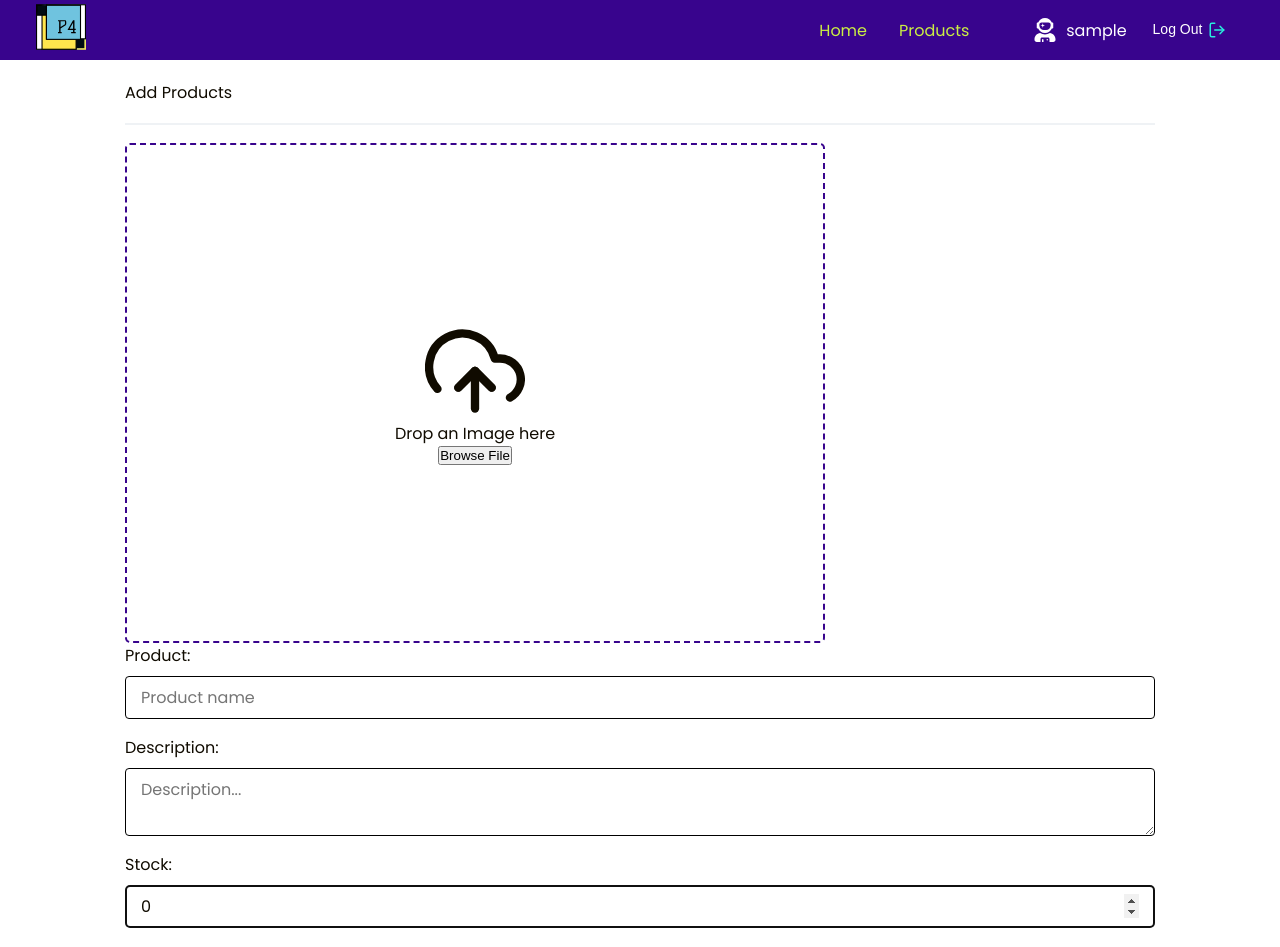
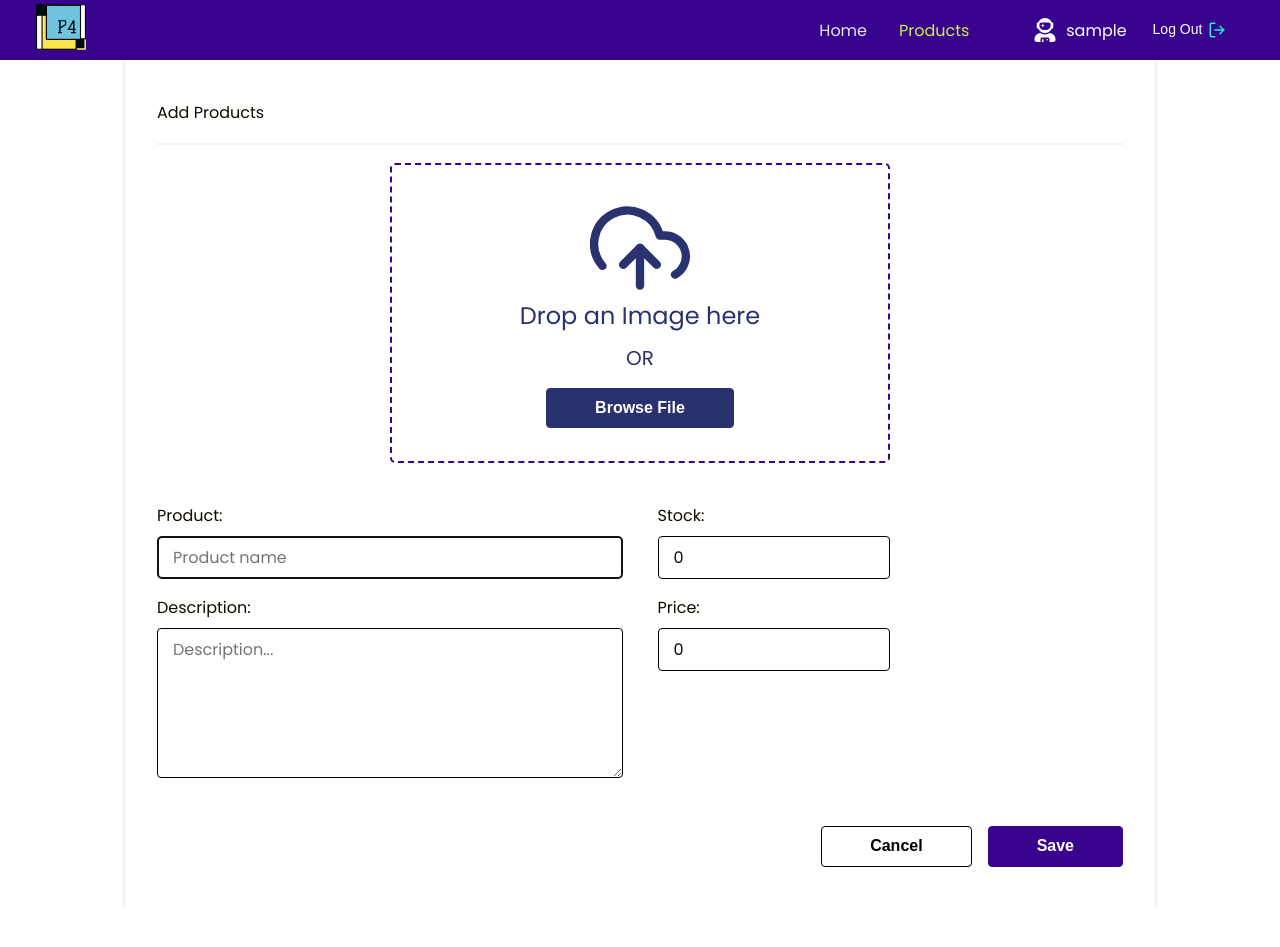
Before and after one commit to joequich/project4, a React (Create React App) app in the folder client/: page /products/add in a window 1280 px wide. Shown: the top 947 px of the page. After the commit the page ends 907 px from the top, so only its background shows below. Built offline with nearby package versions, Linux system fonts and the light colour scheme; sample sign-in values are in the browser's storage; the HTML template or start-up script is replaced by a standard one.

Commit message:
adding add products styles

```diff
--- a/client/src/components/NavBar.tsx
+++ b/client/src/components/NavBar.tsx
@@ -61,7 +61,7 @@ export const NavBar = () => {
                         }
                     >
                         <div className="navbar__links">
-                            <NavLink activeClassName="active" to="/">
+                            <NavLink exact activeClassName="active" to="/">
                                 Home
                             </NavLink>
                             <NavLink activeClassName="active" to="/products">
@@ -80,7 +80,7 @@ export const NavBar = () => {
                                    <UserIcon /> <span>{username}</span>
                                 </div>
                                 <button
-                                    className="navbar__btn btn navbar__btn--logout"
+                                    className="btn-navbar btn btn-logout"
                                     onClick={handleLogout}
                                 >
                                     Log Out <LogoutIcon />
@@ -89,13 +89,13 @@ export const NavBar = () => {
                         ) : (
                             <div className="navbar__auth">
                                 <button
-                                    className="navbar__btn btn navbar__btn--signin"
+                                    className="btn-navbar btn btn-signin"
                                     onClick={handleLogin}
                                 >
                                     Sign In
                                 </button>
                                 <button
-                                    className="navbar__btn btn navbar__btn--signup"
+                                    className="btn-navbar btn btn-signup"
                                     onClick={handleRegister}
                                 >
                                     Sign Up
--- a/client/src/helpers/validate-fields.ts
+++ b/client/src/helpers/validate-fields.ts
@@ -48,12 +48,16 @@ export const validateProductFields = (values: IFormAddProduct) => {
         errors.description = 'Description required';
     }
 
-    if (!values.stock) {
-        errors.stock = 'Stock required';
+    if (isNaN(Number(values.stock))) {
+        errors.stock = 'Number value is required';
+    } else if (Number(values.stock) < 0) {
+        errors.stock = 'Stock cannot be negative';
     }
 
-    if (!values.price) {
-        errors.price = 'Price is required';
+    if (isNaN(Number(values.price))) {
+        errors.price = 'Number value is required';
+    } else if (Number(values.price) < 0) {
+        errors.price = 'Price cannot be negative';
     }
 
     return errors;
--- a/client/src/interfaces/Forms.ts
+++ b/client/src/interfaces/Forms.ts
@@ -31,3 +31,8 @@ export interface IFormAddProduct {
     stock: string;
     price: string;
 }
+
+
+export interface IErrorFormAddProduct {
+    fields: IFormAddProduct;
+}
--- a/client/src/pages/products/ProductsListPage.tsx
+++ b/client/src/pages/products/ProductsListPage.tsx
@@ -15,7 +15,7 @@ export const ProductsListPage = () => {
 
     return (
         <div className="products-container">
-            <div className="products-header">
+            <div className="products-header mt-md">
                 <span className="products-header__title">All Products</span>
                 <hr />
                 <button onClick={handleNew} className="products-header__add-btn">
--- a/client/src/pages/products/ProductsManagePage.tsx
+++ b/client/src/pages/products/ProductsManagePage.tsx
@@ -1,17 +1,16 @@
-import React, { FormEvent, useCallback, useEffect, useState } from 'react';
+import React, { useCallback, useEffect, useState } from 'react';
 import { validateProductFields } from '../../helpers/validate-fields';
 import { useForm } from '../../hooks/useForm';
-import { IFormAddProduct } from '../../interfaces/Forms';
+import { IErrorFormAddProduct, IFormAddProduct } from '../../interfaces/Forms';
 import { useDropzone, DropzoneOptions } from 'react-dropzone';
 import { FiUploadCloud as UploadCloudIcon } from 'react-icons/fi';
 
 export const ProductsManagePage = () => {
-    const handleAddProduct = (e: FormEvent<HTMLFormElement>) => {
-        e.preventDefault();
+    const handleAddProduct = () => {
         console.log(formValues);
     };
 
-    const { values: formValues, handleChange, handleSubmit } = useForm(
+    const { values: formValues, handleChange, handleSubmit, errors } = useForm(
         {
             product: '',
             description: '',
@@ -28,6 +27,8 @@ export const ProductsManagePage = () => {
         stock,
         price,
     } = formValues as IFormAddProduct;
+
+    const errorsForm = errors as IErrorFormAddProduct;
 
     interface IFile {
         preview: string;
@@ -69,7 +70,7 @@ export const ProductsManagePage = () => {
 
     return (
         <div className="products-container">
-            <div className="products-header">
+            <div className="products-header mt-md m">
                 <span className="products-header__title">Add Products</span>
                 <hr />
             </div>
@@ -87,16 +88,19 @@ export const ProductsManagePage = () => {
                     thumbs
                 ) : (
                     <>
-                    <UploadCloudIcon size={100} color=""/>
-                    <span>Drop an Image here</span>
-                    <button type="button" onClick={open}>
+                        <UploadCloudIcon size={100} color="" />
+                        <header>Drop an Image here</header>
+                        <span>OR</span>
+                        <button type="button" className="btn btn-upload" onClick={open}>
                             Browse File
                         </button>
                     </>
                 )}
             </div>
 
-            <form onSubmit={handleSubmit}>
+            <form onSubmit={handleSubmit} className="forms-group mt-md">
+                <div className="row-grid">
+                    <div className="col">
                         <div className="input-wrapper mb-sm">
                             <label htmlFor="email">Product: </label>
                             <input
@@ -110,6 +114,11 @@ export const ProductsManagePage = () => {
                                 onChange={handleChange}
                                 autoFocus
                             />
+                            {errorsForm.fields.product ? (
+                                <p className="msg-error ">
+                                    {errorsForm.fields.product}
+                                </p>
+                            ) : null}
                         </div>
                         <div className="input-wrapper mb-sm">
                             <label htmlFor="password">Description: </label>
@@ -122,11 +131,18 @@ export const ProductsManagePage = () => {
                                 value={description}
                                 onChange={handleChange}
                             />
+                            {errorsForm.fields.description ? (
+                                <p className="msg-error ">
+                                    {errorsForm.fields.description}
+                                </p>
+                            ) : null}
                         </div>
+                    </div>
+                    <div className="col-50">
                         <div className="input-wrapper mb-sm">
                             <label htmlFor="stock">Stock: </label>
                             <input
-                        type="number"
+                                type="text"
                                 name="stock"
                                 className="input-field"
                                 placeholder="Stock"
@@ -134,8 +150,12 @@ export const ProductsManagePage = () => {
                                 autoComplete="off"
                                 value={stock}
                                 onChange={handleChange}
-                        autoFocus
                             />
+                            {errorsForm.fields.stock ? (
+                                <p className="msg-error ">
+                                    {errorsForm.fields.stock}
+                                </p>
+                            ) : null}
                         </div>
                         <div className="input-wrapper mb-sm">
                             <label htmlFor="password">Price: </label>
@@ -149,13 +169,22 @@ export const ProductsManagePage = () => {
                                 value={price}
                                 onChange={handleChange}
                             />
+                            {errorsForm.fields.price ? (
+                                <p className="msg-error ">
+                                    {errorsForm.fields.price}
+                                </p>
+                            ) : null}
                         </div>
-                <button type="submit" className="btn mt-sm">
+                    </div>
+                </div>
+                <div className="products-btn mt-sm mb-md">
+                    <button type="submit" className="btn btn-cancel mt-sm">
                         Cancel
                     </button>
-                <button type="submit" className="btn mt-sm">
+                    <button type="submit" className="btn btn-save ml-sm mt-sm">
                         Save
                     </button>
+                </div>
             </form>
         </div>
     );
--- a/client/src/styles/base/_base.scss
+++ b/client/src/styles/base/_base.scss
@@ -1,5 +1,4 @@
 @import url('https://fonts.googleapis.com/css2?family=Poppins&display=swap');
-
 
 /*
 
@@ -109,12 +108,20 @@ input[type='password'] {
     margin-top: 1rem;
 }
 
+.ml-sm {
+    margin-left: 1rem;
+}
+
 .mt-md {
     margin-top: 2.5rem;
 }
 
 .mb-sm {
     margin-bottom: 1rem;
+}
+
+.ml-sm {
+    margin-left: 1rem;
 }
 
 .mb-md {
@@ -143,3 +150,8 @@ hr {
     position: relative;
     top: -13px;
 }
+
+textarea {
+    width: 300px;
+    height: 150px;
+}
--- a/client/src/styles/components/_buttons.scss
+++ b/client/src/styles/components/_buttons.scss
@@ -2,16 +2,8 @@
     background-color: transparent;
     border: none;
     color: #fff;
-    // border-radius: 6px;
     font-size: 12px;
-    // text-transform: uppercase;
-    // padding: 0.8rem 3rem;
-    // padding: 7px 10px 7px 10px;
-    // width: 90%;
-
-    &:hover {
-        // background-color: #999999;
-    }
+    cursor: pointer;
 }
 
 .btn-login {
@@ -22,3 +14,80 @@
     font-weight: 600;
     border-radius: 4px;
 }
+
+.btn-navbar {
+    display: flex;
+    border-radius: 4px;
+    border: 1px solid white;
+    margin-bottom: 1rem;
+    font-size: 14px;
+    font-weight: 400;
+    padding: 8px 10px;
+    text-decoration: none;
+    cursor: pointer;
+    justify-content: center;
+
+    @media (min-width: $breakpoint-tablet) {
+        margin-right: 0.5rem;
+        margin-bottom: 0px;
+        justify-content: initial;
+    }
+}
+
+.btn-signin {
+    background-color: transparent;
+    white-space: nowrap;
+}
+
+.btn-signup {
+    background-color: $accents-1;
+    border: 1px solid $accents-1;
+    color: black;
+    white-space: nowrap;
+}
+
+.btn-logout {
+    background-color: transparent;
+    border: none;
+    white-space: nowrap;
+    align-self: flex-end;
+    @media (min-width: $breakpoint-tablet) {
+        align-self: initial;
+    }
+    svg {
+        color: $accents-1;
+        margin-left: 0.35rem;
+        width: 18px;
+        height: 18px;
+    }
+}
+
+.btn-cancel {
+    padding: 0.65rem 3rem;
+    font-size: 16px;
+    font-weight: 600;
+    border-radius: 4px;
+    border: 1px solid black;
+    background-color: transparent;
+    white-space: nowrap;
+    color: black;
+}
+
+.btn-save {
+    background: $secondary;
+    padding: 0.65rem 3rem;
+    font-size: 16px;
+    font-weight: 600;
+    border-radius: 4px;
+    border: 1px solid $secondary;
+}
+
+
+.btn-upload {
+    background: $primary-3;
+    padding: 0.65rem 3rem;
+    font-size: 16px;
+    font-weight: 600;
+    border-radius: 4px;
+    border: 1px solid $primary-3;
+}
--- a/client/src/styles/components/_forms.scss
+++ b/client/src/styles/components/_forms.scss
@@ -11,9 +11,10 @@
     margin-top: 0.5rem;
 }
 
-// .input-field:focus {
-//     border: 1px solid cyan;
-// }
+.forms-group {
+    display: flex;
+    flex-direction: column;
+}
 
 .input-wrapper {
     display: flex;
--- a/client/src/styles/layout/_navigation.scss
+++ b/client/src/styles/layout/_navigation.scss
@@ -121,7 +121,6 @@
         padding: 0 16px;
         display: flex;
         flex-direction: column;
-        // align-items: flex-end;
         // Tablet
         @media (min-width: $breakpoint-tablet) {
             width: initial;
@@ -155,51 +154,4 @@
             }
         }
     }
-
-    &__btn {
-        display: flex;
-        border-radius: 4px;
-        border: 1px solid white;
-        margin-bottom: 1rem;
-        font-size: 14px;
-        font-weight: 400;
-        padding: 8px 10px;
-        text-decoration: none;
-        cursor: pointer;
-        justify-content: center;
-
-        @media (min-width: $breakpoint-tablet) {
-            margin-right: 0.5rem;
-            margin-bottom: 0px;
-            justify-content: initial;
-        }
-
-        &--signin {
-            background-color: transparent;
-            white-space: nowrap;
-        }
-
-        &--signup {
-            background-color: $accents-1;
-            border: 1px solid $accents-1;
-            color: black;
-            white-space: nowrap;
-        }
-
-        &--logout {
-            background-color: transparent;
-            border: none;
-            white-space: nowrap;
-            align-self: flex-end;
-            @media (min-width: $breakpoint-tablet) {
-                align-self: initial;
-            }
-            svg {
-                color: $accents-1;
-                margin-left: 0.35rem;
-                width: 18px;
-                height: 18px;
-            }
-        }
-    }
 }
--- a/client/src/styles/layout/_products.scss
+++ b/client/src/styles/layout/_products.scss
@@ -1,12 +1,15 @@
+// dropzone drag and drop - upload
 .dropzone-area {
     border: 2px dashed #38048d;
-    height: 500px;
-    width: 700px;
+    height: 300px;
+    max-width: 500px;
+    width: 100%;
     border-radius: 5px;
     display: flex;
     align-items: center;
     justify-content: center;
     flex-direction: column;
+    align-self: center;
 }
 
 .dropzone-area.active {
@@ -15,22 +18,69 @@
     padding: 4px;
 }
 
+.dropzone-area svg {
+    color: $primary-3;
+}
+
+.dropzone-area header {
+    font-size: 24px;
+    font-weight: 500;
+    color: $primary-3;
+}
+.dropzone-area span {
+    font-size: 20px;
+    font-weight: 500;
+    margin: 10px 0 15px 0;
+    color: $primary-3;
+}
+
 .dropzone-img {
     display: block;
     width: auto;
     height: 100%;
+    object-fit: cover;
 }
 
+
+// two columns forms
+.row-grid {
+    display: grid;
+    grid-template-columns: 1fr;
+    @media (min-width: 768px) {
+        font-size: 16px;
+        grid-template-columns: repeat(2, 1fr);
+        grid-gap: 35px;
+    }
+}
+.col-50 {
+    position: relative;
+    width: 50%;
+}
+.col {
+    position: relative;
+}
 
 .products-container {
     max-width: 1030px;
     width: 100%;
     margin-left: auto;
     margin-right: auto;
+    display: flex;
+    flex-direction: column;
+    padding: 0 16px;
+    box-shadow: 0 1px 3px hsla(0, 0%, 0%, 0.2);
+    @media (min-width: 768px) {
+        padding: 0 32px;
+    }
+}
+
+.products-btn {
+    display: flex;
+    align-self: flex-end;
+    justify-self: flex-end;
 }
 
 .products-header {
-    margin-top: 20px;
     display: flex;
     flex-direction: column;
 
@@ -153,11 +203,9 @@
         display: flex;
         flex-direction: column;
         padding: 8px;
-        // border-left: 1px solid rgba(16, 11, 0, 0.09);
 
         @media (min-width: 640px) {
             border-left: none;
-            // border-top: 1px solid rgba(16, 11, 0, 0.09);
             padding: 0 16px;
         }
     }
```
Lines whose indentation alone changed are shown as unchanged.
